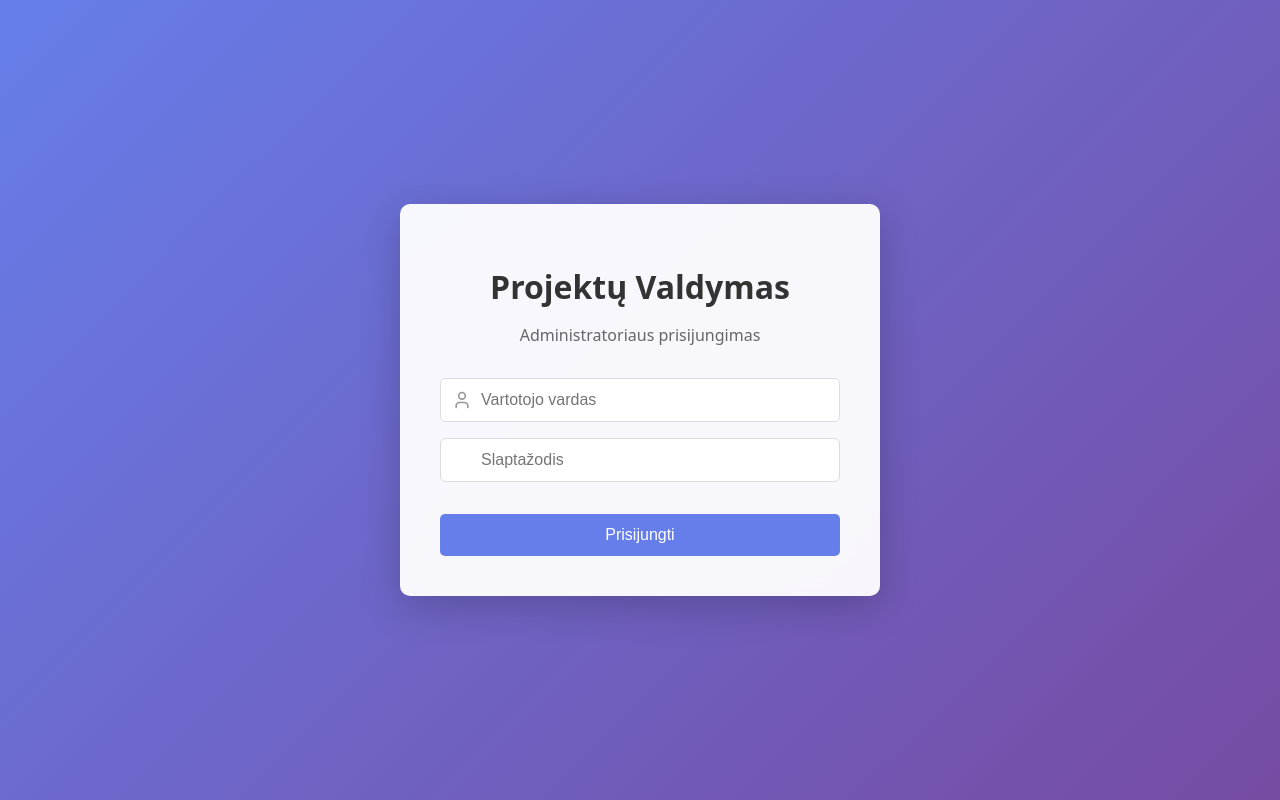
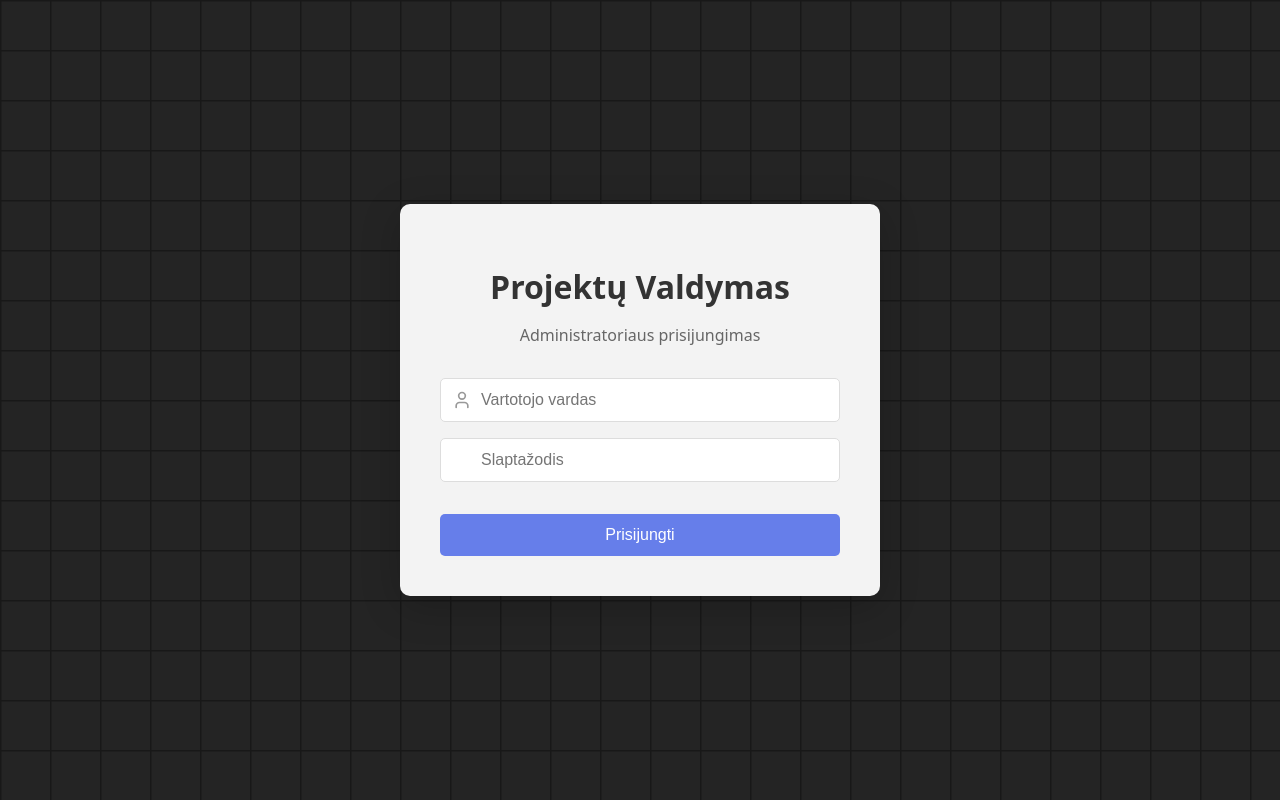
Before and after one commit to ignas912/skaicuokle, a React (Vite) app: page / in a window 1280 px wide. Built offline with nearby package versions, Linux system fonts and the light colour scheme.

Commit message:
Added admin login system and fixed database issues

```diff
--- a/src/App.css
+++ b/src/App.css
@@ -476,7 +476,6 @@ body {
   justify-content: center;
   align-items: center;
   min-height: 100vh;
-  background: linear-gradient(135deg, #667eea 0%, #764ba2 100%);
 }
 
 .login-card {
```
